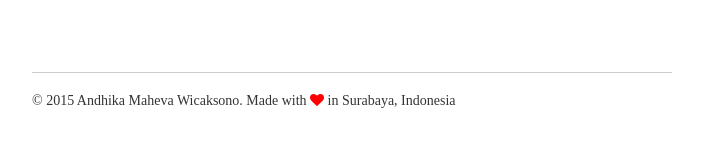
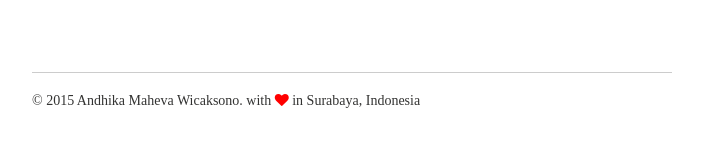
Before and after one commit to andhikamaheva/andhikamaheva.github.io, a Jekyll site: the page built from index.md, in a window 1280 px wide and 900 px high, scrolled down 2407 px. Shown: the part 743-890 px from the top of the window, without its empty margins (288-991 px from the left). Built offline with Jekyll 4.4.1, drawn with Linux system fonts in a browser that asks for light colours; nearby versions of some CDN libraries.

Commit message:
Update Footer

```diff
--- a/_includes/_footer.html
+++ b/_includes/_footer.html
@@ -13,4 +13,4 @@
 </div><!-- /.google-ads -->
 {% endif %}
 
-<span>&copy; {{ site.time | date: '%Y' }} {{ site.owner.name }}. Made with <i class="fa fa-heart" style="color:red"></i> in Surabaya, Indonesia </span>
+<span>&copy; {{ site.time | date: '%Y' }} {{ site.owner.name }}. </> with <i class="fa fa-heart" style="color:red"></i> in Surabaya, Indonesia </span>
```
